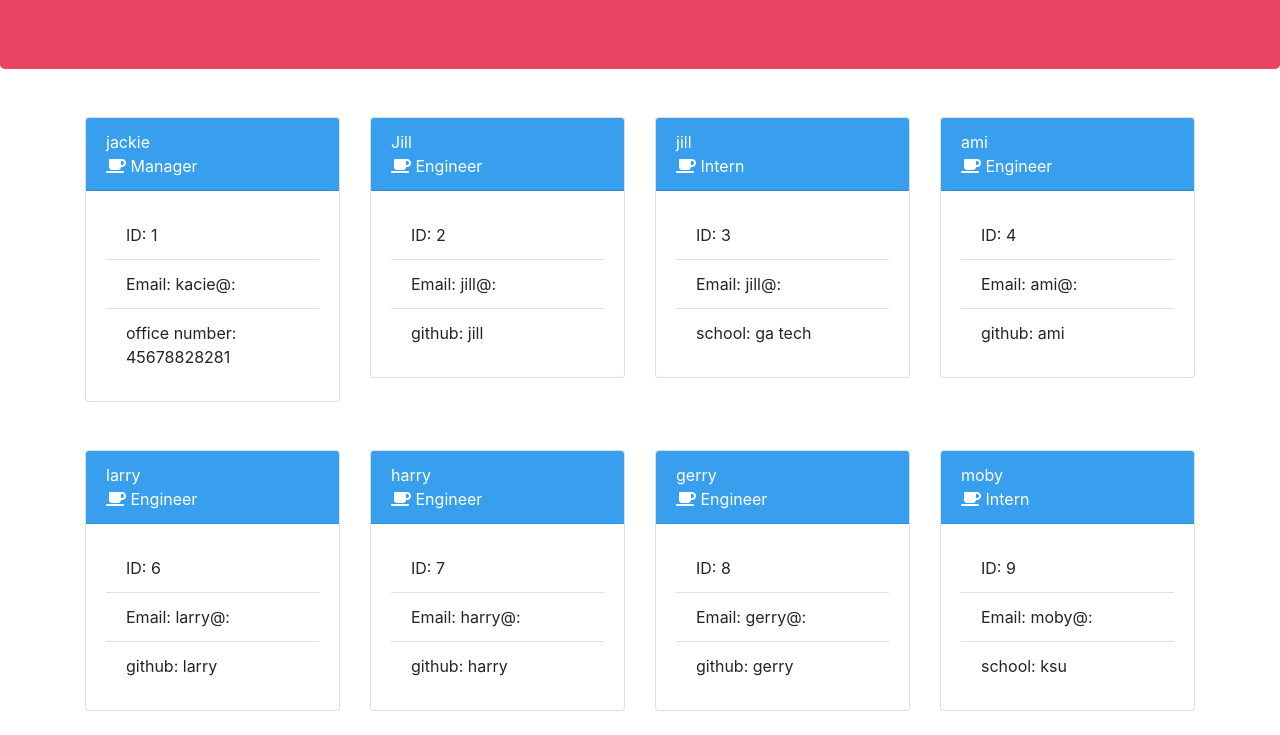
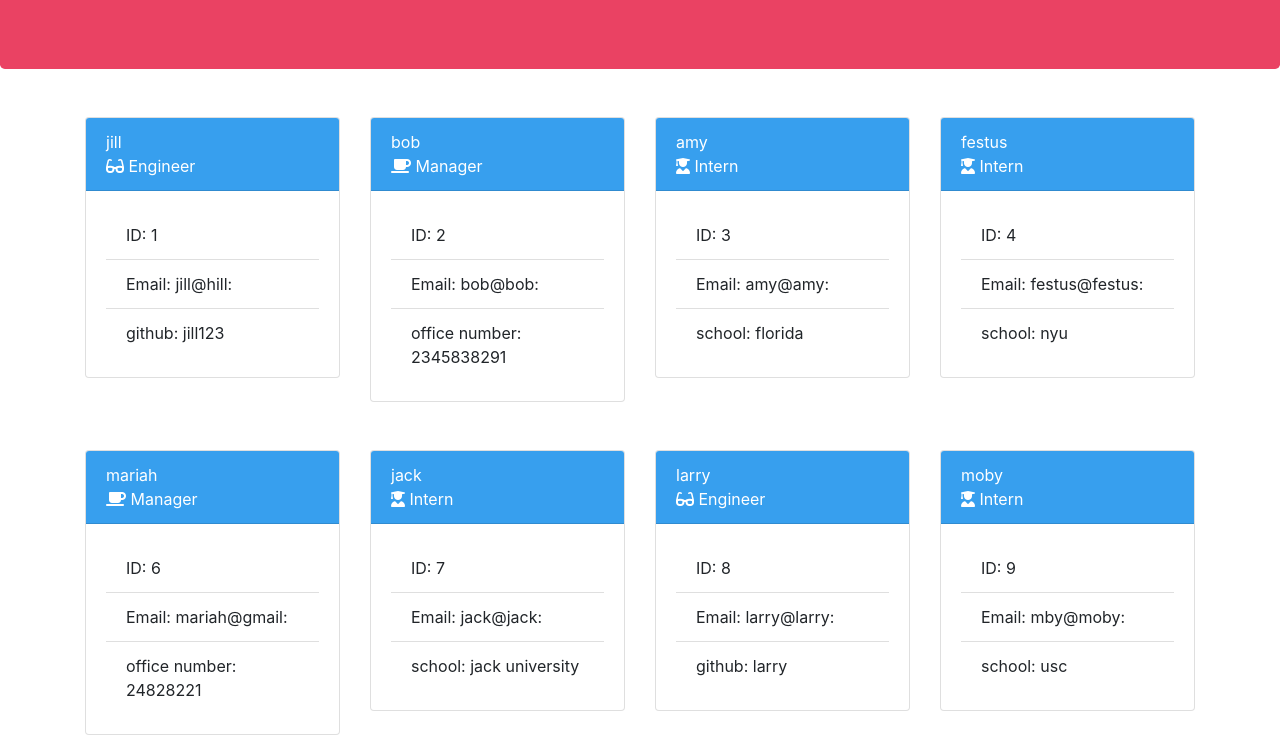
Before and after one commit to jessmaple/employeeSummary, a website: page index.html in a window 1280 px wide. Shown: the part 134-869 px from the top of the page. Before the commit the page ends 845 px from the top, so only its background shows below. Drawn offline with nearby package versions, Linux system fonts and the light colour scheme.

Commit message:
updated app.js

```diff
--- a/app.js
+++ b/app.js
@@ -1,10 +1,15 @@
+// importing constructors (stores data)
+
 const inquirer = require("inquirer");
 const Manager = require("./lib/Manager");
 const Engineer = require("./lib/Engineer");
 const Intern = require("./lib/Intern");
+// fs = file system, this is an object to manipulate the file system, data can be added/manipulated. FS is needed
 const fs = require("fs");
 
+// creating html cards for each employee
 let card = require("./card");
+
 
 let body = require("./body");
 
@@ -30,6 +35,7 @@ function menu() {
       }
     });
 }
+
 
 function exit() {
   var newCard = "";
--- a/card.js
+++ b/card.js
@@ -1,10 +1,13 @@
 function card (data){
+
+  // trinary operator = if and else if , before the ? is a comparison , after the ? is a true statement, after : is a false statement
   var result = (`
   <div class="card text-center">
     <div class="card-header">
      ${data.name}
      <br>
-     <i class="fas fa-coffee"></i>
+     ${data.getRole()==="Manager"? " <i class='fas fa-coffee'></i>": data.getRole()==="Engineer"? "<i class='fas fa-glasses'></i>": "<i class='fas fa-user-graduate'></i>"}
+
      ${data.getRole()}
      <br>
 
--- a/index.html
+++ b/index.html
@@ -33,10 +33,11 @@
                    <div class='row mt-5'><div class = 'col-sm-3'>
   <div class="card text-center">
     <div class="card-header">
-     jackie
+     jill
      <br>
-     <i class="fas fa-coffee"></i>
-     Manager
+     <i class='fas fa-glasses'></i>
+
+     Engineer
      <br>
 
     </div>
@@ -44,9 +45,9 @@
 
         <ul class="list-group list-group-flush">
             <li class="list-group-item">ID: 1</li>
-            <li class="list-group-item">Email: kacie@:</li>
+            <li class="list-group-item">Email: jill@hill:</li>
             <li class="list-group-item">
-               office number: 45678828281
+               github: jill123
             </li>
           </ul>
 
@@ -56,10 +57,11 @@
   </div><div class = 'col-sm-3'>
   <div class="card text-center">
     <div class="card-header">
-     Jill
+     bob
      <br>
-     <i class="fas fa-coffee"></i>
-     Engineer
+      <i class='fas fa-coffee'></i>
+
+     Manager
      <br>
 
     </div>
@@ -67,9 +69,9 @@
 
         <ul class="list-group list-group-flush">
             <li class="list-group-item">ID: 2</li>
-            <li class="list-group-item">Email: jill@:</li>
+            <li class="list-group-item">Email: bob@bob:</li>
             <li class="list-group-item">
-               github: jill
+               office number: 2345838291
             </li>
           </ul>
 
@@ -79,9 +81,10 @@
   </div><div class = 'col-sm-3'>
   <div class="card text-center">
     <div class="card-header">
-     jill
+     amy
      <br>
-     <i class="fas fa-coffee"></i>
+     <i class='fas fa-user-graduate'></i>
+
      Intern
      <br>
 
@@ -90,9 +93,9 @@
 
         <ul class="list-group list-group-flush">
             <li class="list-group-item">ID: 3</li>
-            <li class="list-group-item">Email: jill@:</li>
+            <li class="list-group-item">Email: amy@amy:</li>
             <li class="list-group-item">
-               school: ga tech
+               school: florida
             </li>
           </ul>
 
@@ -102,10 +105,11 @@
   </div><div class = 'col-sm-3'>
   <div class="card text-center">
     <div class="card-header">
-     ami
+     festus
      <br>
-     <i class="fas fa-coffee"></i>
-     Engineer
+     <i class='fas fa-user-graduate'></i>
+
+     Intern
      <br>
 
     </div>
@@ -113,9 +117,9 @@
 
         <ul class="list-group list-group-flush">
             <li class="list-group-item">ID: 4</li>
-            <li class="list-group-item">Email: ami@:</li>
+            <li class="list-group-item">Email: festus@festus:</li>
             <li class="list-group-item">
-               github: ami
+               school: nyu
             </li>
           </ul>
 
@@ -125,9 +129,58 @@
   </div></div><div class='row mt-5'><div class = 'col-sm-3'>
   <div class="card text-center">
     <div class="card-header">
+     mariah
+     <br>
+      <i class='fas fa-coffee'></i>
+
+     Manager
+     <br>
+
+    </div>
+    <div class="card-body text-left">
+
+        <ul class="list-group list-group-flush">
+            <li class="list-group-item">ID: 6</li>
+            <li class="list-group-item">Email: mariah@gmail:</li>
+            <li class="list-group-item">
+               office number: 24828221
+            </li>
+          </ul>
+
+    </div>
+
+  </div>
+  </div><div class = 'col-sm-3'>
+  <div class="card text-center">
+    <div class="card-header">
+     jack
+     <br>
+     <i class='fas fa-user-graduate'></i>
+
+     Intern
+     <br>
+
+    </div>
+    <div class="card-body text-left">
+
+        <ul class="list-group list-group-flush">
+            <li class="list-group-item">ID: 7</li>
+            <li class="list-group-item">Email: jack@jack:</li>
+            <li class="list-group-item">
+               school: jack university
+            </li>
+          </ul>
+
+    </div>
+
+  </div>
+  </div><div class = 'col-sm-3'>
+  <div class="card text-center">
+    <div class="card-header">
      larry
      <br>
-     <i class="fas fa-coffee"></i>
+     <i class='fas fa-glasses'></i>
+
      Engineer
      <br>
 
@@ -135,8 +188,8 @@
     <div class="card-body text-left">
 
         <ul class="list-group list-group-flush">
-            <li class="list-group-item">ID: 6</li>
-            <li class="list-group-item">Email: larry@:</li>
+            <li class="list-group-item">ID: 8</li>
+            <li class="list-group-item">Email: larry@larry:</li>
             <li class="list-group-item">
                github: larry
             </li>
@@ -148,55 +201,10 @@
   </div><div class = 'col-sm-3'>
   <div class="card text-center">
     <div class="card-header">
-     harry
-     <br>
-     <i class="fas fa-coffee"></i>
-     Engineer
-     <br>
-
-    </div>
-    <div class="card-body text-left">
-
-        <ul class="list-group list-group-flush">
-            <li class="list-group-item">ID: 7</li>
-            <li class="list-group-item">Email: harry@:</li>
-            <li class="list-group-item">
-               github: harry
-            </li>
-          </ul>
-
-    </div>
-
-  </div>
-  </div><div class = 'col-sm-3'>
-  <div class="card text-center">
-    <div class="card-header">
-     gerry
-     <br>
-     <i class="fas fa-coffee"></i>
-     Engineer
-     <br>
-
-    </div>
-    <div class="card-body text-left">
-
-        <ul class="list-group list-group-flush">
-            <li class="list-group-item">ID: 8</li>
-            <li class="list-group-item">Email: gerry@:</li>
-            <li class="list-group-item">
-               github: gerry
-            </li>
-          </ul>
-
-    </div>
-
-  </div>
-  </div><div class = 'col-sm-3'>
-  <div class="card text-center">
-    <div class="card-header">
      moby
      <br>
-     <i class="fas fa-coffee"></i>
+     <i class='fas fa-user-graduate'></i>
+
      Intern
      <br>
 
@@ -205,9 +213,9 @@
 
         <ul class="list-group list-group-flush">
             <li class="list-group-item">ID: 9</li>
-            <li class="list-group-item">Email: moby@:</li>
+            <li class="list-group-item">Email: mby@moby:</li>
             <li class="list-group-item">
-               school: ksu
+               school: usc
             </li>
           </ul>
 
--- a/lib/Manager.js
+++ b/lib/Manager.js
@@ -1,5 +1,5 @@
 
-
+// constructors store data
 const Employee = require ("./Employee")
 
 class Manager extends Employee {
```
